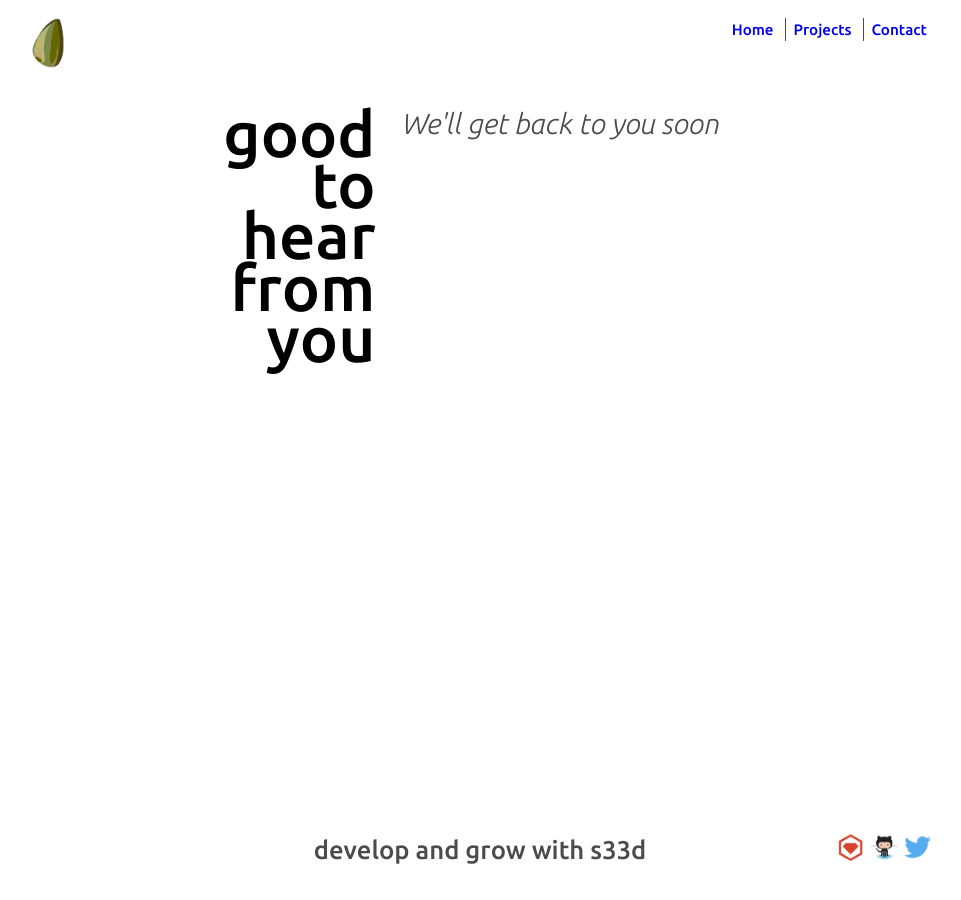
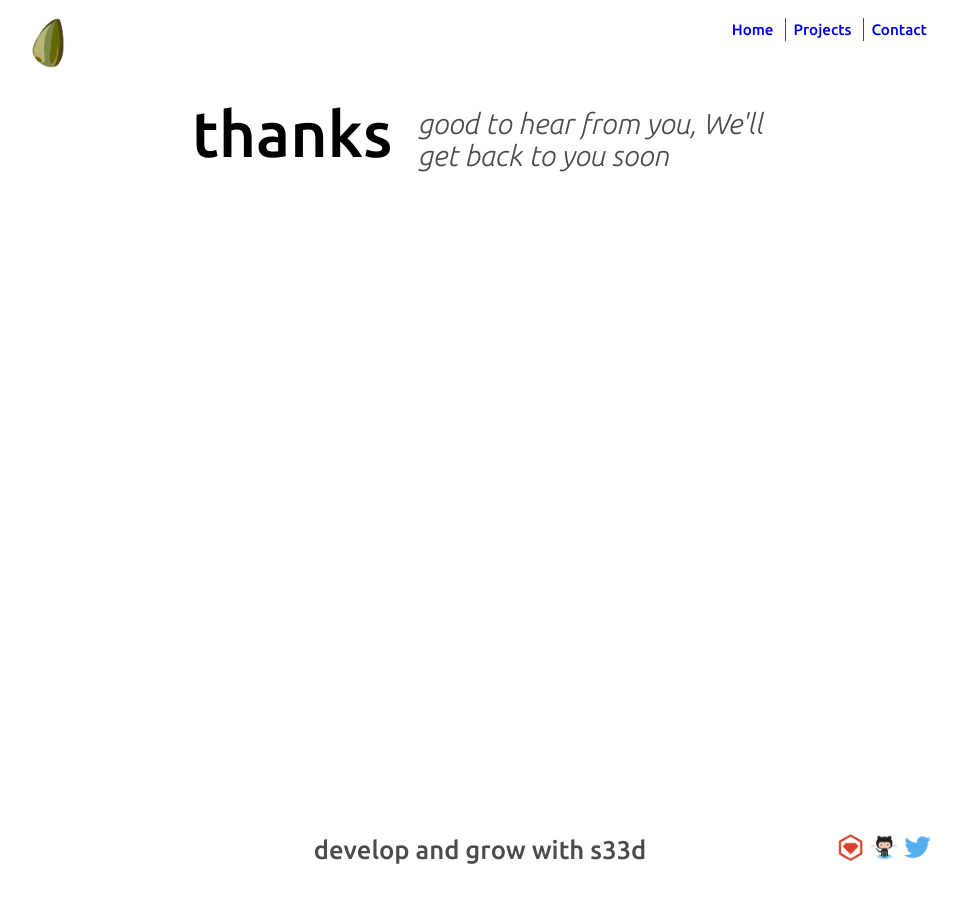
Before and after one commit to s33dco/s33dsite, a Jekyll site: the page built from thanks/index.html, in a window 1280 px wide. Shown: the whole page, without its empty margins (160-1121 px from the left). Built offline with Jekyll 4.4.1, drawn with Linux system fonts in a browser that asks for light colours; nearby versions of some CDN libraries.

Commit message:
thanks page wording title

```diff
--- a/thanks/index.html
+++ b/thanks/index.html
@@ -6,18 +6,16 @@ description: Accessible, standards compliant, SEO sites & apps, HTML5 CSS3 SASS
 
 			<div class="callout-section">
 				<div class="callout-title">
-					<h1>good to hear from you</h1>
+					<h1>thanks</h1>
 				</div>
 				<div class="callout-copy">
 					<h1>
-						We'll get back to you soon
+						good to hear from you, We'll get back to you soon
 					</h1>
 				</div>
 			</div>
 
 
 			<div class="main-section">
-					<p>
 
-					</p>
 			</div>
```
